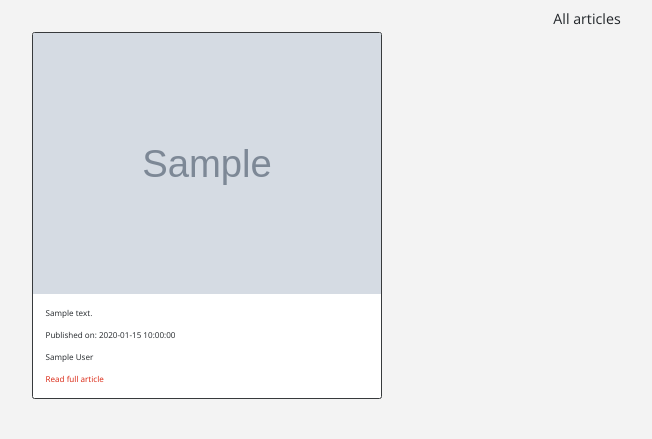
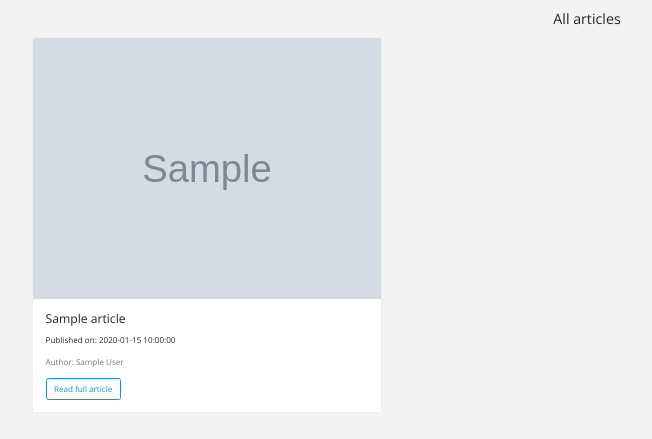
Before and after one commit to Wambita/newssource, a Flask app: template app/templates/articles.html in a window 1280 px wide. Shown: the part 62-501 px from the top of the page, without its empty margins (53-705 px from the left). Run offline with Flask 2, Linux system fonts and the light colour scheme; the template is opened without the code that fills it: most values are stand-ins (such as "Sample title", 1, 10 or a date in 2020); grey boxes marked "Sample" are stand-in pictures; some libraries are stand-ins or nearby versions.

Commit message:
display the articles in a card

```diff
--- a/app/templates/articles.html
+++ b/app/templates/articles.html
@@ -1,16 +1,19 @@
 {% extends 'base.html' %} {% block content%}
-<h3 class="text-center">All articles</h3>
+<h3 class="text-center my-3">All articles</h3>
 <div class="container">
   <div class="row">
     {%for article in articles%}
-    <div class="col-md-4 mb-3">
-      <div class="card border-dark">
+    <div class="col-md-4 col-sm-6 mb-3 d-flex">
+      <div class="card flex-fill">
         <img src="{{article.image}}" alt="article image" class="card-img-top" />
         <div class="card-body">
-          <p class="card-text">{{ article.description }}</p>
+          <h4 class="card-title">{{ article.title }}</h4>
           <p class="card-text">Published on: {{ article.time }}</p>
-          <p class="card-text">{{ article.author }}</p>
-          <a href="{{article.url}}" target="_blank" class="card-link"
+          <p class="card-text text-muted">Author: {{ article.author }}</p>
+          <a
+            href="{{article.url}}"
+            target="_blank"
+            class="card-link btn btn-outline-info"
             >Read full article</a
           >
         </div>
```
